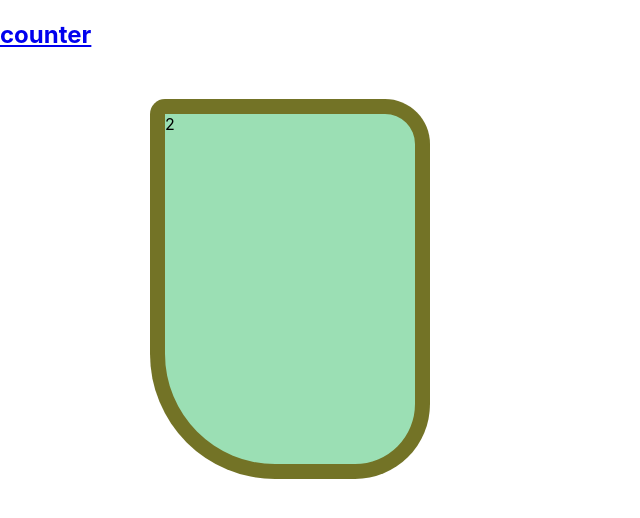
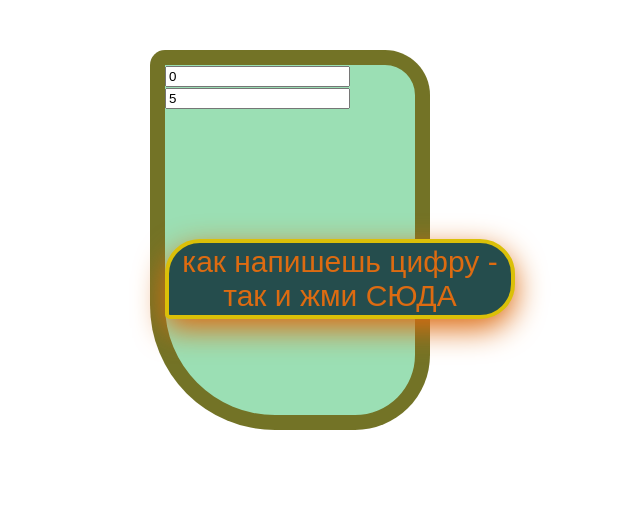
Before and after one commit to pavelminsk1979/CounterWithRouter, a React (Create React App) app: page /#/setting in a window 1280 px wide. Shown: the top 518 px of the page, without its empty margins (0-640 px from the left). Built offline with nearby package versions, Linux system fonts and the light colour scheme.

Commit message:
frame Counter+setting

```diff
--- a/src/App.tsx
+++ b/src/App.tsx
@@ -1,48 +1,59 @@
 import React, {useState} from 'react';
 import {Counter} from "./Counter";
 import {Settings} from "./Settings";
-import {HashRouter, NavLink, Routes,Route} from "react-router-dom";
+import {HashRouter, Routes,Route} from "react-router-dom";
 
 
 function App() {
 
-    const starnNumber=0
-    const finishNumber=5
+    const[inputMax,SetInputMax]=useState(5)
+    const[inputMin,SetInputMin]=useState(0)
+    const[number,SetNumber]=useState(inputMin)
 
-    const[number,SetNumber]=useState(starnNumber)
 
     const addedPlusOneHandler = () => {
-if(number<finishNumber){
+if(number<inputMax){
     SetNumber(number+1)
 }
     }
 
     const setZeroHandler = () => {
-        SetNumber(starnNumber)
+        SetNumber(inputMin)
     }
 
-    const setingsHandler = () => {
 
+    const buttonEditNumberHandler = () => {
+        SetNumber(inputMin)
+    }
+
+    const SetInputMaxHandler = (valueMax:number) => {
+        SetInputMax(valueMax)
+    }
+
+    const SetInputMinHandler = (valueMin:number) => {
+        SetInputMin(valueMin)
     }
 
 
     return (
         <div>
             <HashRouter>
-                <NavLink to={'/counter'}><h2>counter</h2></NavLink>
-                {/*<NavLink to={'/setting'}><h2>setting</h2></NavLink>*/}
-
                 <Routes>
                     <Route path={'/counter'}
                            element={<Counter
-                               finishNumber={finishNumber}
+                               inputMax={inputMax}
                                number={number}
                                addedPlusOneHandler={addedPlusOneHandler}
                                setZeroHandler={setZeroHandler}
-                               setingsHandler={setingsHandler}
                            />}/>
                     <Route path={'/setting'}
-                           element={<Settings/>}/>
+                           element={<Settings
+                               inputMax={inputMax}
+                               SetInputMax={SetInputMaxHandler}
+                               inputMin={inputMin}
+                               SetInputMin={SetInputMinHandler}
+                               buttonEditNumberHandler={buttonEditNumberHandler}
+                           />}/>
                 </Routes>
             </HashRouter>
         </div>
--- a/src/Counter.module.css
+++ b/src/Counter.module.css
@@ -14,7 +14,14 @@
     border: 4px solid rgb(219, 192, 8);
     background-color: #18261e;
     color: #edb9b9;
+    box-shadow : 0px 3px 20px
 }
+.plus1:hover{
+    border: 4px solid rgb(228, 202, 18);
+    background-color: #313f37;
+    color: #b86262;
+}
+
 
 .start{
     width: 90px;
@@ -23,9 +30,14 @@
     margin-left:10px;
     border: 4px solid rgb(219, 192, 8);
     background-color: #18261e;
-    color: #edb9b9;
+    color: #ce9999;
     font-size: 25px;
-
+    box-shadow : 0px 3px 30px
+}
+.start:hover{
+    border: 4px solid rgb(210, 187, 22);
+    background-color: #344c3e;
+    color: #d96f6f;
 }
 
 .setting{
@@ -36,6 +48,12 @@
     background-color: #254d4d;
     color: #dd6b11;
     font-size: 30px;
+    box-shadow : 0px 3px 20px
+}
+.setting:hover{
+    border: 4px solid rgb(248, 217, 4);
+    background-color: #467474;
+    color: #f27109;
 }
 
 .buttonGroup{
--- a/src/Counter.tsx
+++ b/src/Counter.tsx
@@ -6,24 +6,24 @@ import {NavLink} from "react-router-dom";
 type CounterType = {
     addedPlusOneHandler: () => void
     setZeroHandler: () => void
-    setingsHandler: () => void
     number: number
-    finishNumber: number
+    inputMax: number
 }
 
 export function Counter({
                             addedPlusOneHandler,
                             setZeroHandler,
-                            setingsHandler,
                             number,
-                            finishNumber,
+                            inputMax,
                         }: CounterType) {
+const setingsHandler = () => {
 
+}
 
     return (
         <div className={st.frame}>
             <div className={
-                number==finishNumber?st.finishNumber:st.number}>{number}</div>
+                number==inputMax?st.finishNumber:st.number}>{number}</div>
             <div className={st.buttonGroup}>
                 <Button
                     name={'plus and again plus and again plus 1'}
--- /dev/null
+++ b/src/Input.tsx
@@ -0,0 +1,23 @@
+import React, {ChangeEvent} from 'react';
+
+
+
+
+type InputType = {
+    inputNumber:number
+    callback:(value:number)=>void
+}
+
+export function Input ({inputNumber,callback}: InputType) {
+
+    const onChangeInputHandler = (event:ChangeEvent<HTMLInputElement>) => {
+      callback(+event.currentTarget.value)
+    }
+
+    return (
+        <input
+value={inputNumber}
+onChange={onChangeInputHandler}
+            type='number'/>
+    )
+}
--- a/src/Settings.module.css
+++ b/src/Settings.module.css
@@ -7,3 +7,20 @@
     margin-top: 50px;
     background-color: #9bdfb4;
 }
+
+.buttonEditNumber{
+    margin-top: 130px;
+    width: 350px;
+    height: 80px;
+    border-radius: 35px 35px 35px 5px;
+    border: 4px solid rgb(219, 192, 8);
+    background-color: #254d4d;
+    color: #dd6b11;
+    font-size: 30px;
+    box-shadow : 0px 10px 30px
+}
+.buttonEditNumber:hover{
+    border: 4px solid rgb(247, 215, 2);
+    background-color: #346565;
+    color: #f16e06;
+}
--- a/src/Settings.tsx
+++ b/src/Settings.tsx
@@ -1,14 +1,37 @@
 import React from 'react';
 import st from './Settings.module.css';
+import {Input} from "./Input";
+import {Button} from "./Button";
+import {NavLink} from "react-router-dom";
 
-type SettingsType={
-
+type SettingsType = {
+    buttonEditNumberHandler: () => void
+    inputMax: number
+    SetInputMax: (valueMax:number) => void
+    inputMin: number
+    SetInputMin: (valueMin:number) => void
 }
 
-export function Settings (props:SettingsType) {
-    return(
+export function Settings({buttonEditNumberHandler,inputMax,SetInputMax,inputMin,SetInputMin}: SettingsType) {
+
+
+    return (
         <div className={st.frame}>
-2
+            <Input
+            inputNumber={inputMin}
+            callback={SetInputMin}
+            />
+            <Input
+            inputNumber={inputMax}
+            callback={SetInputMax}
+            />
+            <NavLink to={'/counter'}>
+                <Button
+                    name={'как напишешь цифру - так и жми СЮДА'}
+                    callback={buttonEditNumberHandler}
+                    className={st.buttonEditNumber}/>
+            </NavLink>
+
         </div>
     )
 }
```
